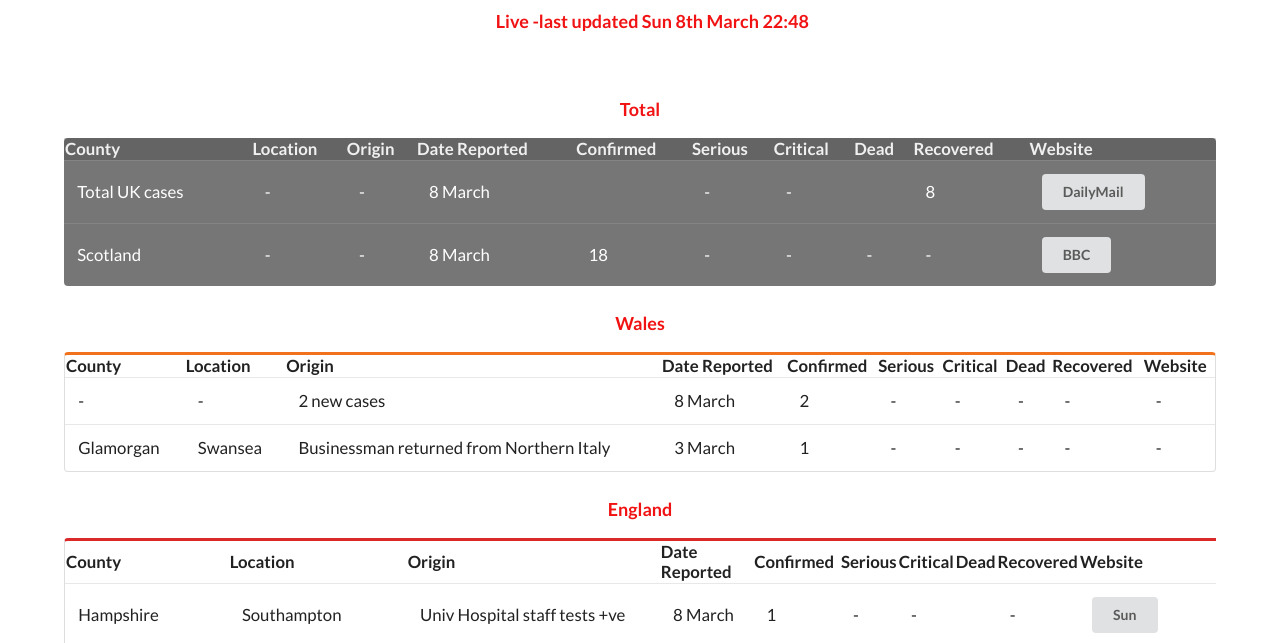
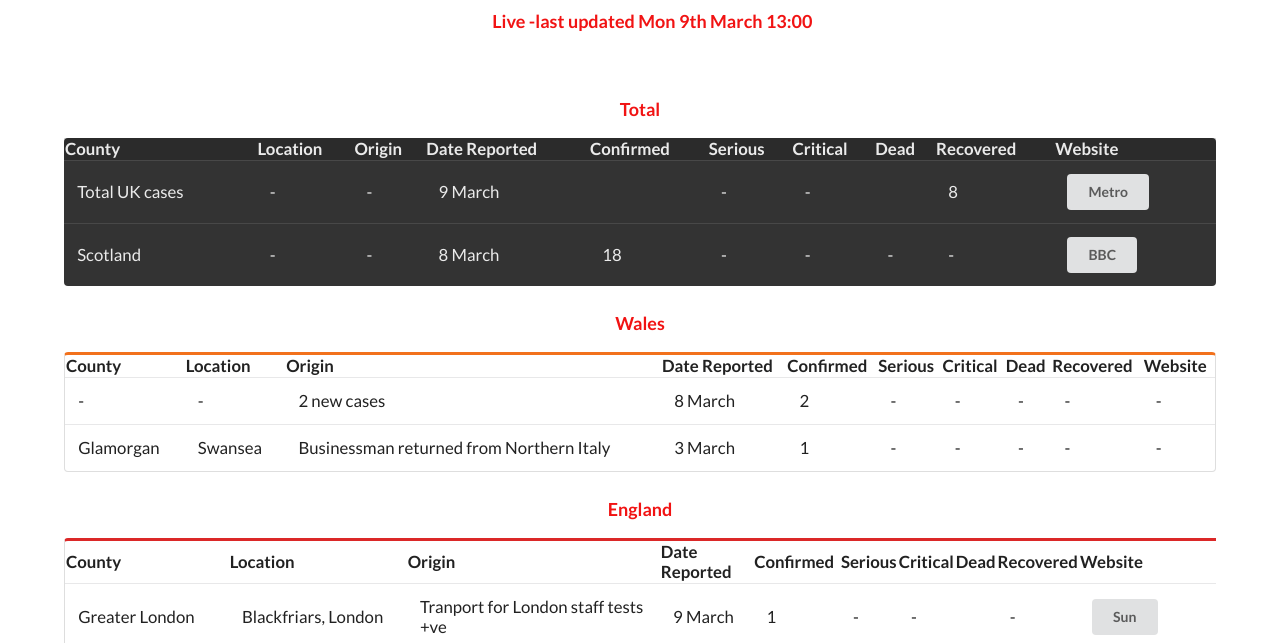
Before and after one commit to eli332/coronavirusUK, a plain HTML site: page index.html in a window 1280 px wide. Shown: the part 153-796 px from the top of the page. Drawn offline with nearby package versions, Linux system fonts and the light colour scheme.

Commit message:
blackfriars

```diff
--- a/index.html
+++ b/index.html
@@ -54,11 +54,11 @@
       <li><a href="about.html"><i class="info circle icon"></i>About</a></li>
     </ul>
     <div class="heading">CORONAVIRUS UK LIVE TRACKER</div>
-  <h3> <i class="blinking circle icon"></i>Live -last updated Sun 8th March 22:48</h3>
+  <h3> <i class="blinking circle icon"></i>Live -last updated Mon 9th March 13:00</h3>
 
         <div class="container">
           <h3>Total</h3>
-          <table class="ui inverted grey table">
+          <table class="ui inverted table">
             <tr>
               <th>County</th>
               <th>Location</th>
@@ -75,13 +75,13 @@
               <td>Total UK cases</td>
               <td>-</td>
               <td>-</td>
-              <td>8 March</td>
-              <td class="blinking">278</td>
+              <td>9 March</td>
+              <td class="blinking">280</td>
               <td>-</td>
               <td>-</td>
               <td class="blinking" >3</td>
               <td>8</td>
-              <td><a href="https://www.dailymail.co.uk/news/article-8088065/Coronavirus-hits-Oxford-University-Student-tests-positive-deadly-bug.html"><button class="ui button">DailyMail</button>
+              <td><a href="https://metro.co.uk/2020/03/09/tfl-worker-tests-positive-coronavirus-12370365/"><button class="ui button">Metro</button>
                 </a></td>
             </tr>
 
@@ -158,6 +158,20 @@
           <th>Dead</th>
           <th>Recovered</th>
           <th>Website</th>
+        </tr>
+
+        <tr>
+          <td>Greater London</td>
+          <td>Blackfriars, London</td>
+          <td>Tranport for London staff tests +ve</td>
+          <td>9 March</td>
+          <td>1</td>
+          <td>-</td>
+          <td>-</td>
+          <td></td>
+          <td>-</td>
+          <td><a href="https://www.thesun.co.uk/news/11120039/coronavirus-uk-cases-numbers-third-death/"><button
+                class="ui button">Sun</button></a></td>
         </tr>
 
         <tr>
```
